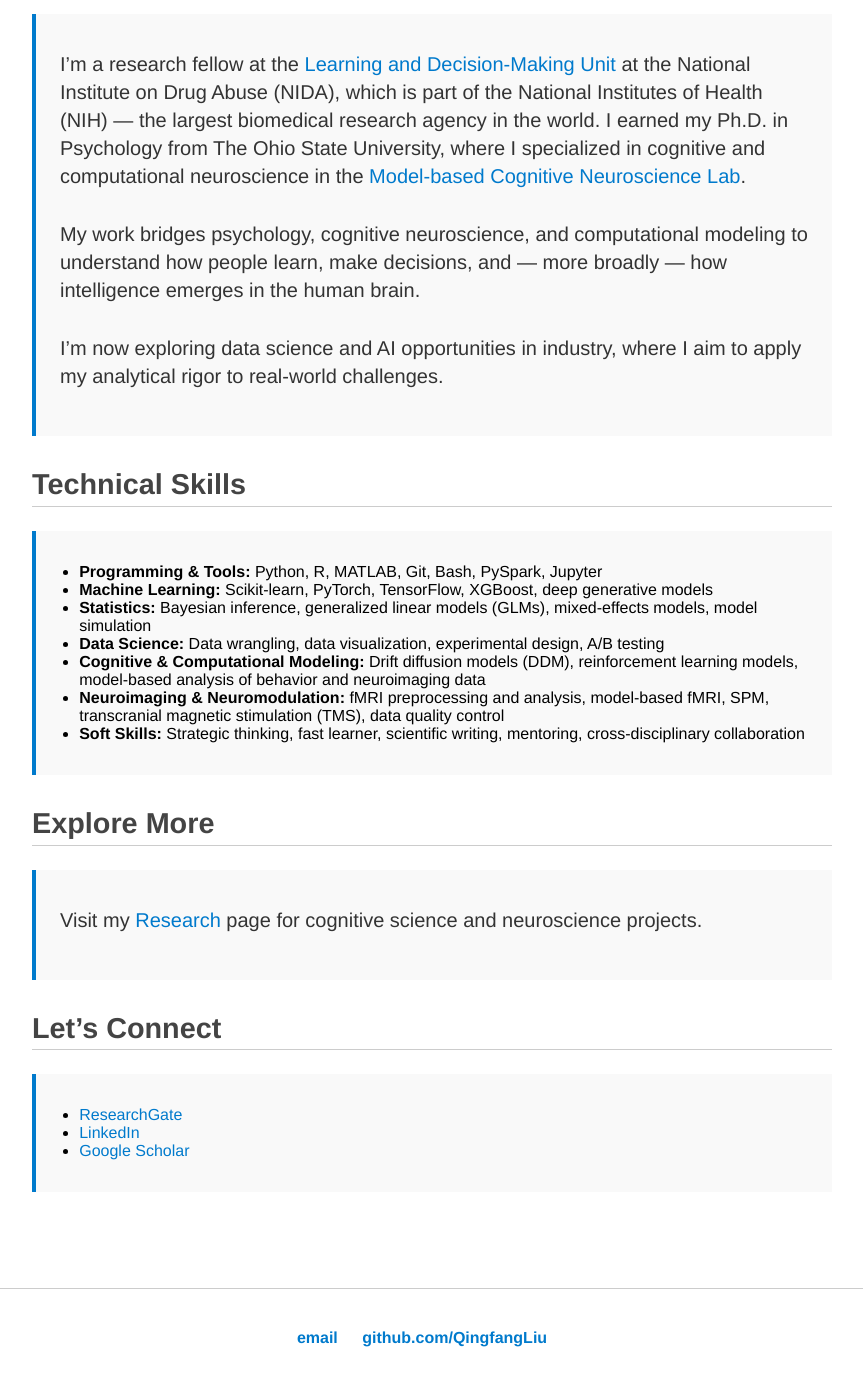
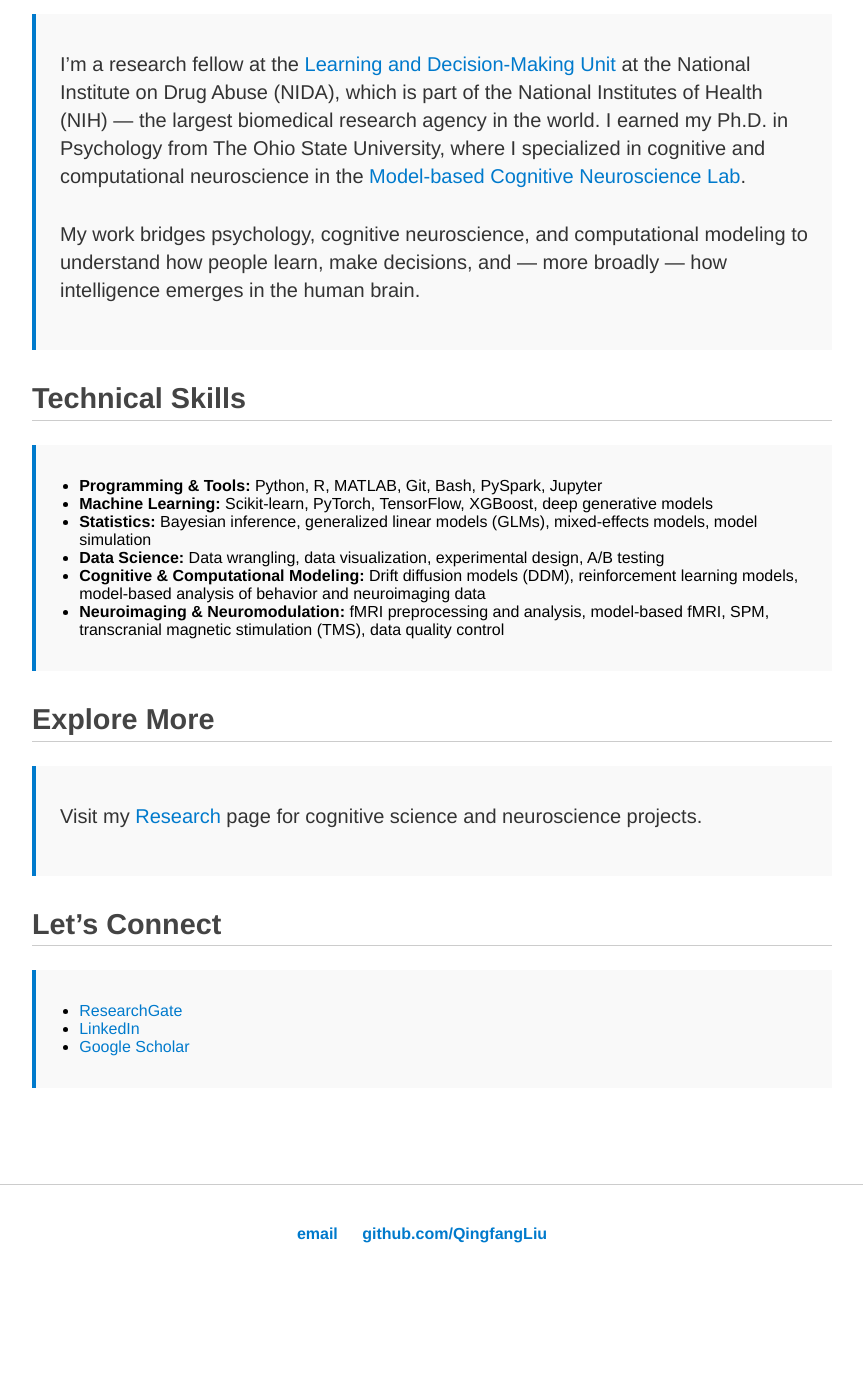
Before and after one commit to QingfangLiu/qingfangliu.github.io, a Jekyll site: the page built from index.html, in a window 1280 px wide, cut to the strip 256-1663 px from the top of the page. Shown: the top 1386 px of the strip, without its empty margins (208-1071 px from the left). Built offline with Jekyll 4.4.1, drawn with Linux system fonts in a browser that asks for light colours; after the commit the page ends 1559 px from its top, so only the background shows below that.

Commit message:
Trim homepage skills
Remove the Soft Skills bullet from the technical skills list on the homepage and leave the rest of the profile content unchanged.

```diff
--- a/index.html
+++ b/index.html
@@ -24,9 +24,6 @@ at the National Institute on Drug Abuse (NIDA), which is part of the National In
     <p>
       My work bridges psychology, cognitive neuroscience, and computational modeling to understand how people learn, make decisions, and — more broadly — how intelligence emerges in the human brain.
     </p>
-    <p>
-      I’m now exploring data science and AI opportunities in industry, where I aim to apply my analytical rigor to real-world challenges.
-    </p>
   </div>
 
   <h2 style="border-bottom: 1px solid #ccc; padding-bottom: 0.3rem; margin-top: 2rem;">Technical Skills</h2>
@@ -39,7 +36,6 @@ at the National Institute on Drug Abuse (NIDA), which is part of the National In
       <li><strong>Data Science:</strong> Data wrangling, data visualization, experimental design, A/B testing  </li>
       <li><strong>Cognitive & Computational Modeling:</strong> Drift diffusion models (DDM), reinforcement learning models, model-based analysis of behavior and neuroimaging data</li>
       <li><strong>Neuroimaging & Neuromodulation:</strong> fMRI preprocessing and analysis, model-based fMRI, SPM, transcranial magnetic stimulation (TMS), data quality control</li>
-      <li><strong>Soft Skills:</strong> Strategic thinking, fast learner, scientific writing, mentoring, cross-disciplinary collaboration</li>
     </ul>
   </div>
 
```
